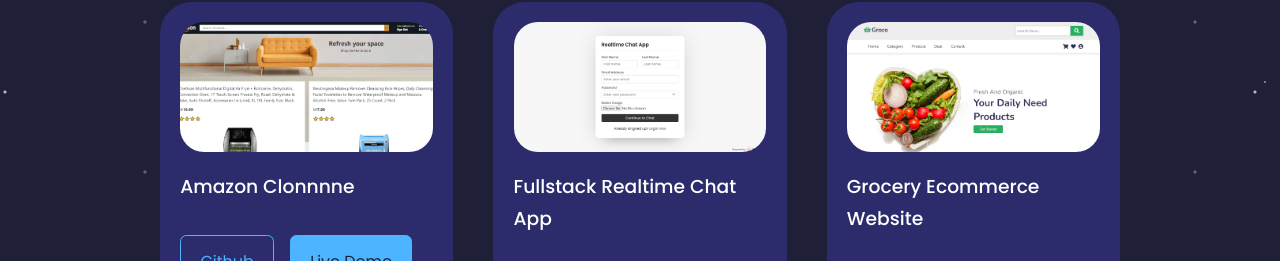
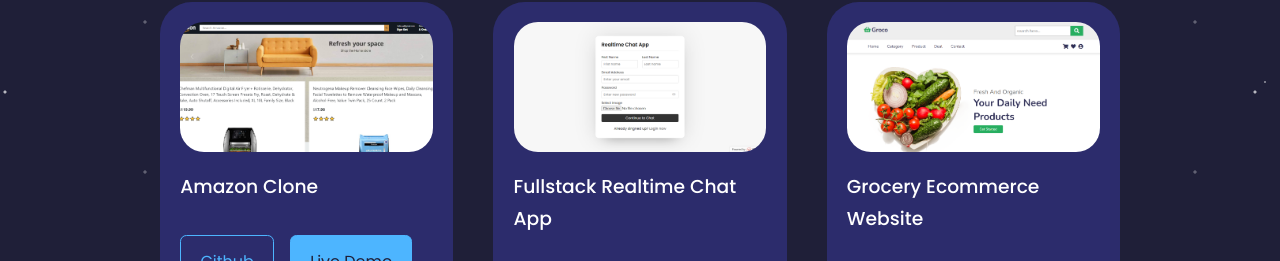
Before and after one commit to mostafa-habib/Personal-portfolio, a React (Create React App) app: page / in a window 1280 px wide. Shown: the part 3303-3564 px from the top of the page. Built offline with nearby package versions, Linux system fonts and the light colour scheme.

Commit message:
Update Portofilo.jsx

```diff
--- a/src/components/portofilo/Portofilo.jsx
+++ b/src/components/portofilo/Portofilo.jsx
@@ -16,7 +16,7 @@
 const data = [
   {
     id:0,
-    title:"Amazon Clonnnne",
+    title:"Amazon Clone",
     image:IMG0,
     github:"https://github.com/mostafa-habib/Amazon-Clone",
     demo:"https://amazon-cloonee.netlify.app/",
```
